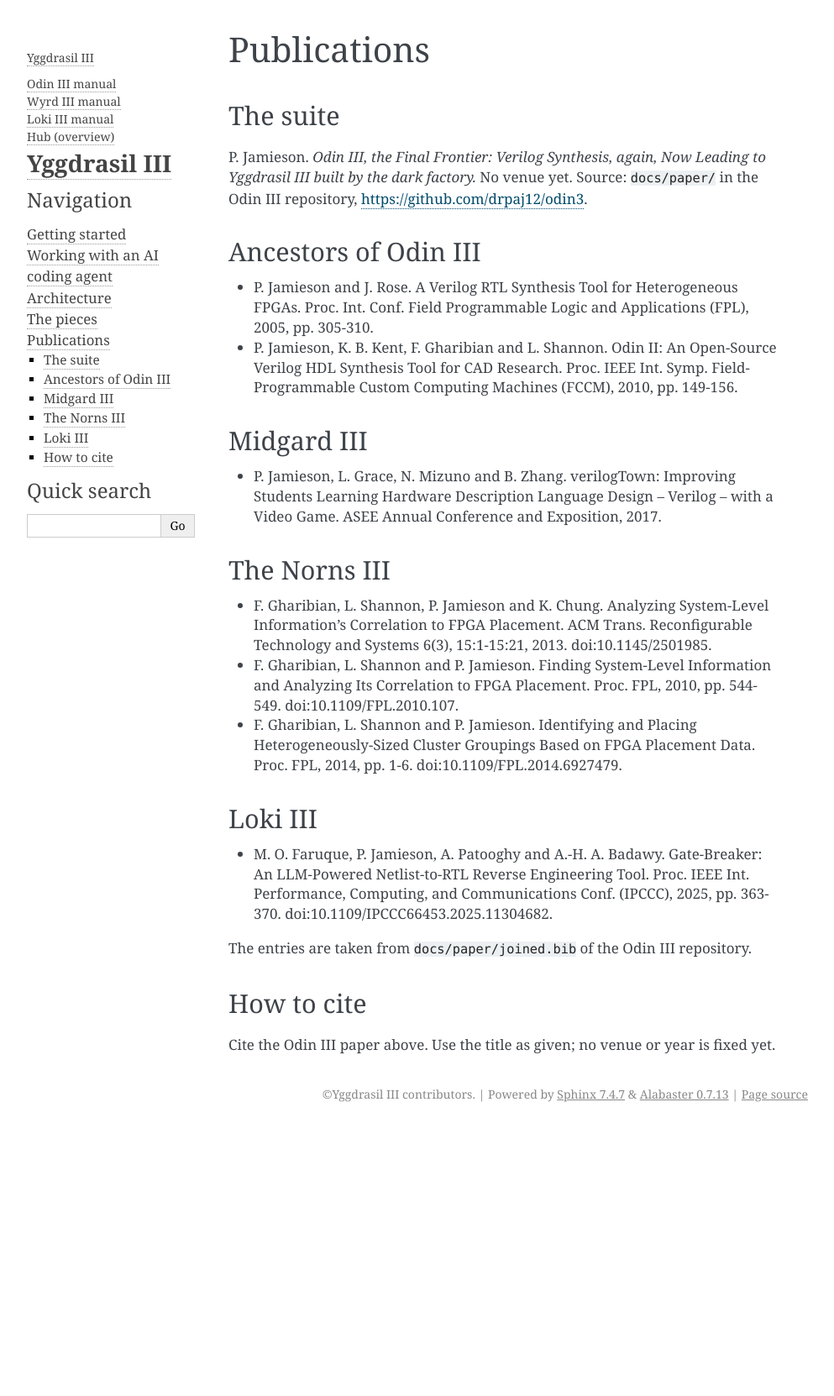
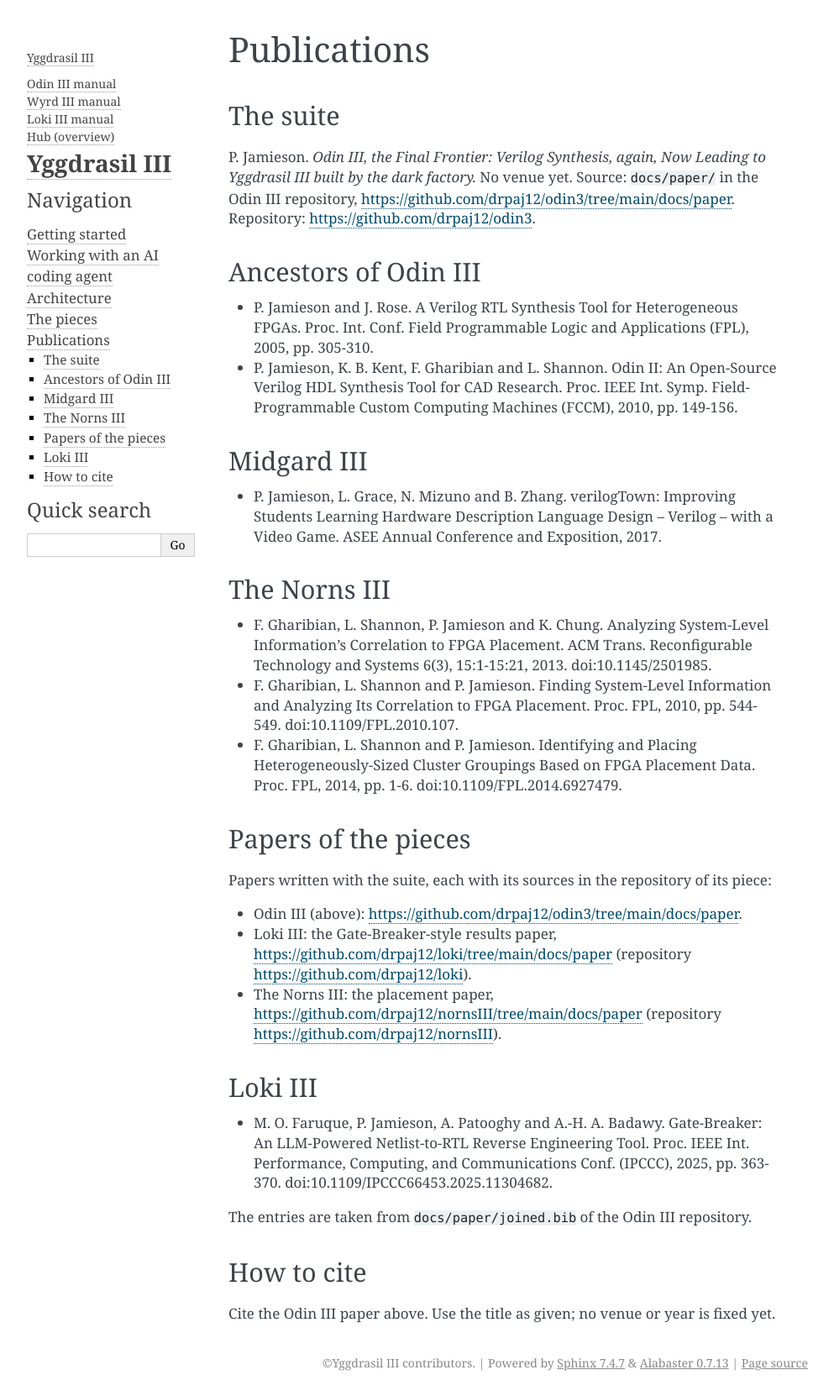
Before and after one commit to drpaj12/YggdrasilIII, a Sphinx documentation site: the page built from docs/publications.md, in a window 1280 px wide. Shown: the whole page at 84% size, without its empty margins (148-1141 px from the left). Built offline with Sphinx 7.4.7, drawn with Linux system fonts in a browser that asks for light colours; before the commit the page ends 1342 px from its top, so only the background shows below that.

Commit message:
components: add verdandiIII and nornsIII submodules, move all pins to origin/main; link piece documents
Co-Authored-By: Claude Sonnet 5.5 <noreply@anthropic.com>

```diff
--- a/docs/publications.md
+++ b/docs/publications.md
@@ -4,7 +4,7 @@
 
 P. Jamieson. *Odin III, the Final Frontier: Verilog Synthesis, again, Now Leading to Yggdrasil III built
 by the dark factory.* No venue yet. Source: `docs/paper/` in the Odin III repository,
-<https://github.com/drpaj12/odin3>.
+<https://github.com/drpaj12/odin3/tree/main/docs/paper>. Repository: <https://github.com/drpaj12/odin3>.
 
 ## Ancestors of Odin III
 
@@ -30,6 +30,14 @@ by the dark factory.* No venue yet. Source: `docs/paper/` in the Odin III reposi
 - F. Gharibian, L. Shannon and P. Jamieson. Identifying and Placing Heterogeneously-Sized Cluster
   Groupings Based on FPGA Placement Data. Proc. FPL, 2014, pp. 1-6. doi:10.1109/FPL.2014.6927479.
 
+## Papers of the pieces
+
+Papers written with the suite, each with its sources in the repository of its piece:
+
+- Odin III (above): <https://github.com/drpaj12/odin3/tree/main/docs/paper>.
+- Loki III: the Gate-Breaker-style results paper, <https://github.com/drpaj12/loki/tree/main/docs/paper> (repository <https://github.com/drpaj12/loki>).
+- The Norns III: the placement paper, <https://github.com/drpaj12/nornsIII/tree/main/docs/paper> (repository <https://github.com/drpaj12/nornsIII>).
+
 ## Loki III
 
 - M. O. Faruque, P. Jamieson, A. Patooghy and A.-H. A. Badawy. Gate-Breaker: An LLM-Powered
```
Also changed, not shown: docs/pieces/loki.md (+5 -1 lines), docs/pieces/norns.md (+8 -0 lines), docs/pieces/odin3.md (+5 -1 lines), docs/pieces/verdandi.md (+1 -0 lines), .gitmodules.
